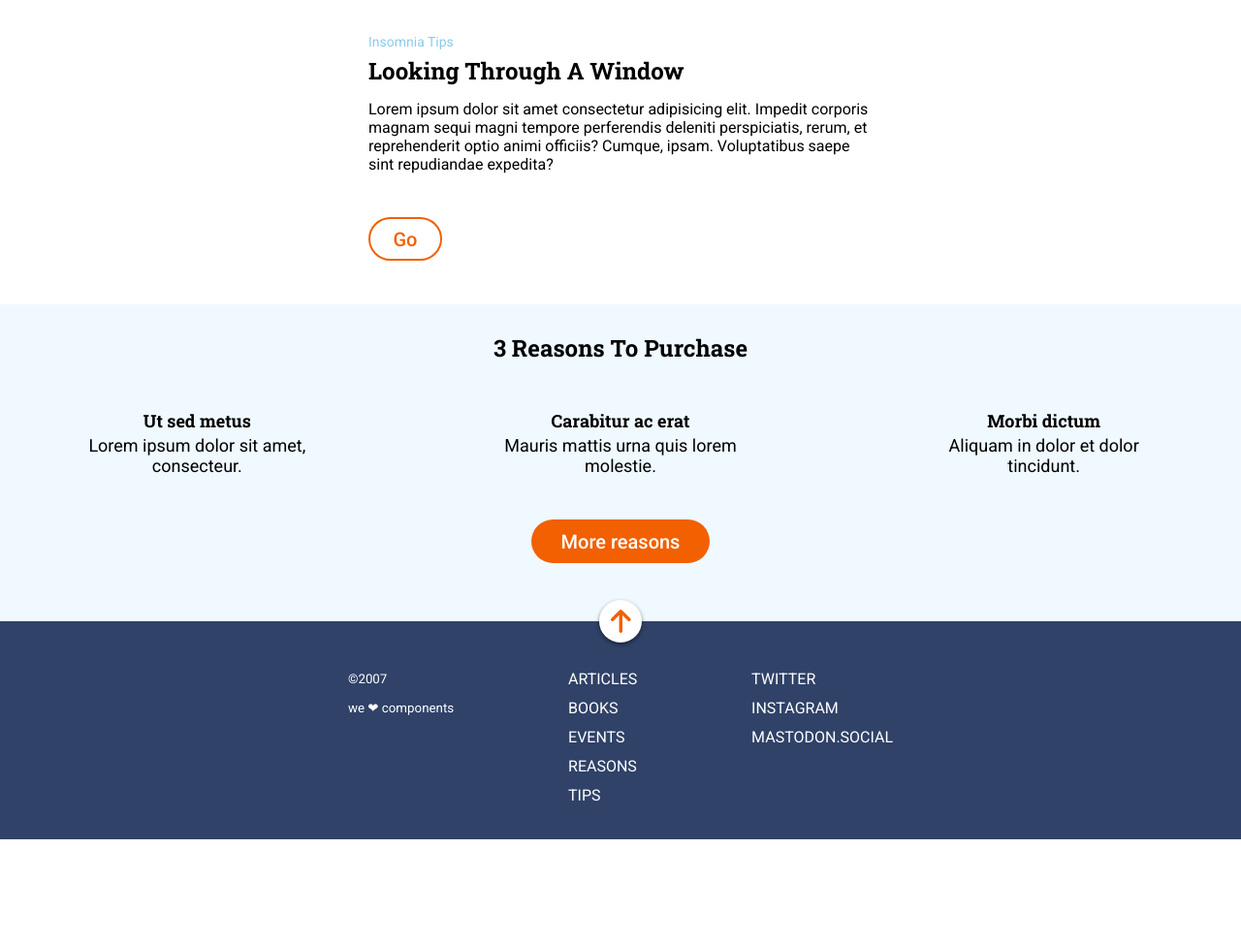
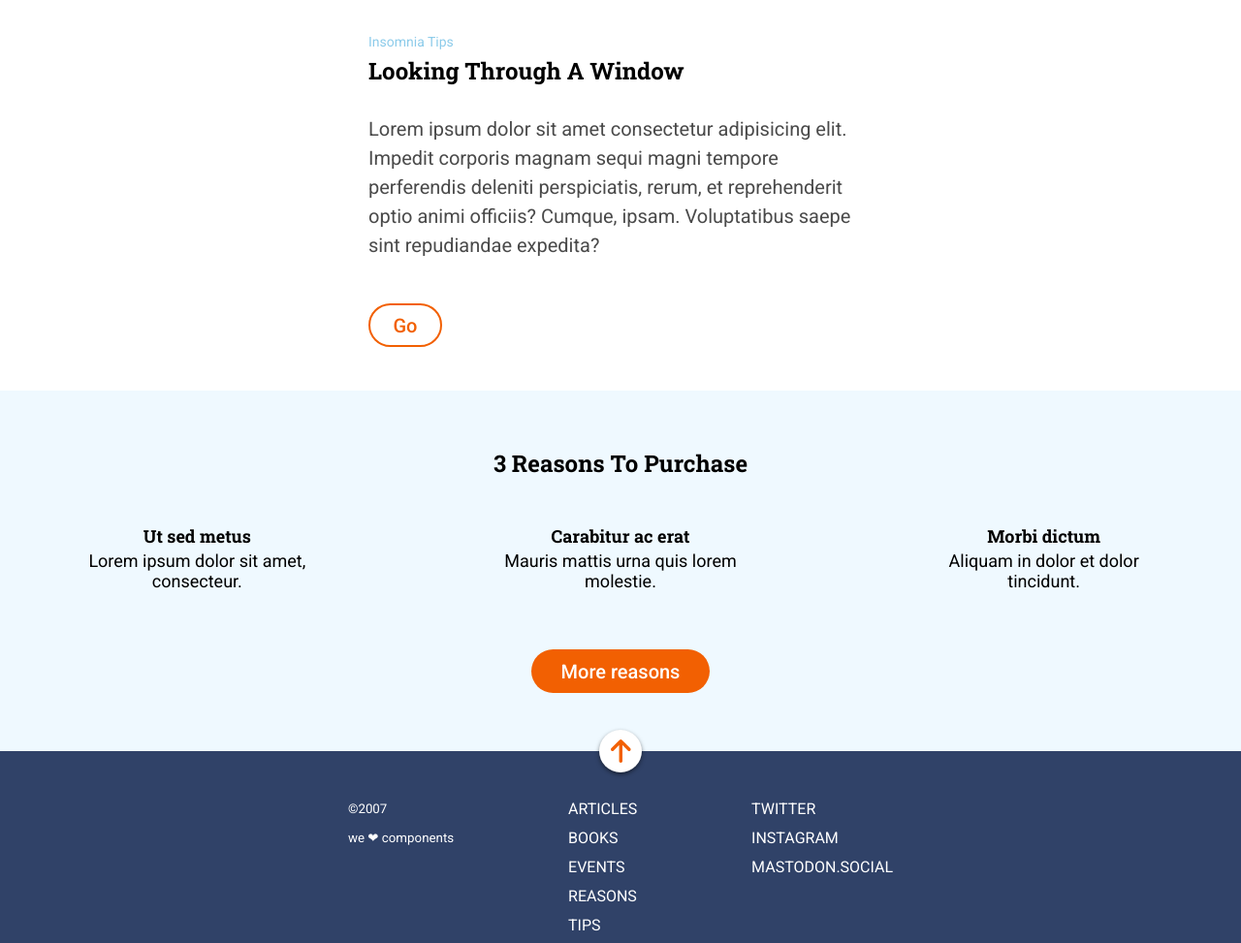
Before and after one commit to marinarodriguez/f-m1-evaluacion-final-marinarodriguez, a website: page docs/index.html in a window 1280 px wide. Shown: the part 770-1743 px from the top of the page at 97% size. Before the commit the page ends 1636 px from the top, so only its background shows below. Drawn offline with nearby package versions, Linux system fonts and the light colour scheme; files that its build step writes are made by us from their sources.

Commit message:
Add correct styles to main-sections

```diff
--- a/_src/assets/scss/layout/_description-section.scss
+++ b/_src/assets/scss/layout/_description-section.scss
@@ -20,9 +20,16 @@
     font-size: 24px;
     line-height: 30px;
     margin-bottom:15px;
+    @media all and (min-width:768px){
+        margin-bottom: 30px;
+    }
 }
 .p__description {
     font-family: $primaryFontFamily;
+    font-size: 20px;
+    line-height: 30px;
+    color: $colorGreyishBrown;
+
 }
 .button__description {
     @include noButtonStylesMobile();
--- a/_src/assets/scss/layout/_reasons-section.scss
+++ b/_src/assets/scss/layout/_reasons-section.scss
@@ -1,6 +1,9 @@
 .reasons-section{
     background-color: $colorBackgroundReasons;
     padding-top: 30px;
+    @media all and (min-width:1200px){
+        padding-top:60px;
+    }
 }
 .grid {
     list-style: none;
@@ -64,6 +67,9 @@
     display: flex;
     justify-content: center;
     padding:45px 0 60px;
+    @media all and (min-width:1200px){
+        padding-top: 60px;
+    }
 }
 .button__reasons {
     @include noButtonStylesMobile();
```
Also changed, not shown: _src/templates/partials/_main.html (+1 -4 lines). Lines whose indentation alone changed are shown as unchanged.
